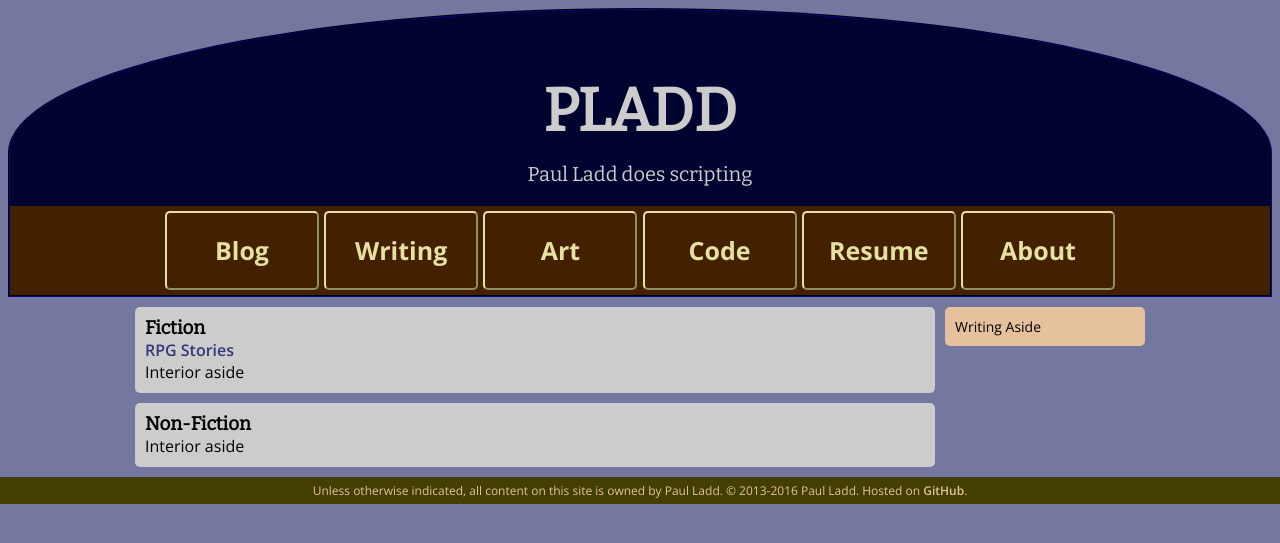
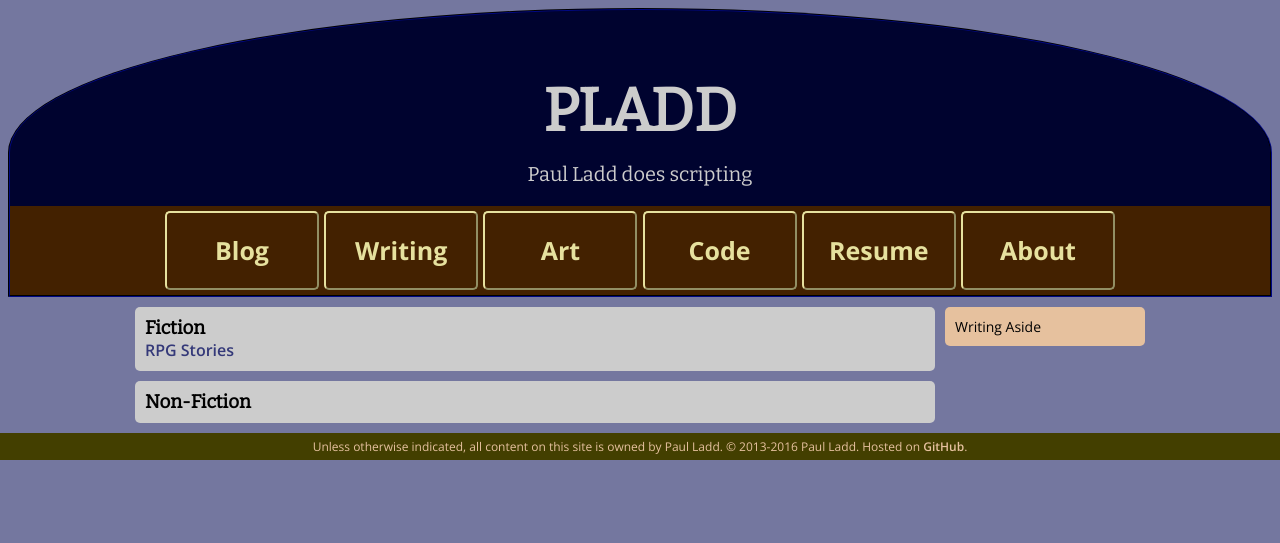
Before and after one commit to itspladd/personal-website-old, a Jekyll site: the page built from writing/index.html, in a window 1280 px wide. Shown: the top 543 px of the page. Built offline with Jekyll 4.4.1, drawn with Linux system fonts in a browser that asks for light colours.

Commit message:
Removed asides

```diff
--- a/writing/index.html
+++ b/writing/index.html
@@ -8,12 +8,10 @@ title: "Paul Ladd Does Words, Art, and Code"
     <article>
         <h1>Fiction</h1>
         <a href="rpg_stories">RPG Stories</a>
-        <aside>Interior aside</aside>
     </article>
 </section>
 <section>
     <article>
         <h1>Non-Fiction</h1>
-        <aside>Interior aside</aside>
     </article>
 </section>
```
